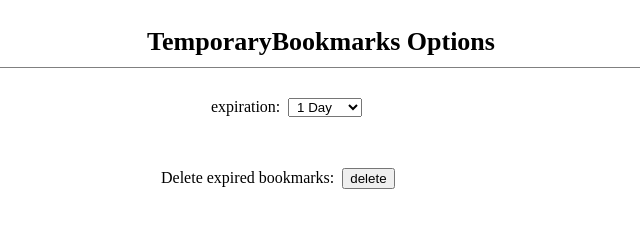
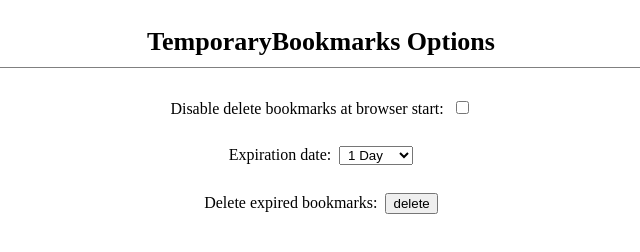
Before and after one commit to saihon/temporary-bookmarks, a browser extension: page index.html in a window 1280 px wide. Shown: the whole page, without its empty margins (319-959 px from the left). Drawn offline with Linux system fonts and the light colour scheme.

Commit message:
Added a setting to disable the deletion when the browser is launched

```diff
--- a/css/style.css
+++ b/css/style.css
@@ -5,19 +5,15 @@ h1 {
     font-size: 26px;
     height: 40px;
     padding-top: 10px;
+    margin-bottom: 30px;
     border-bottom: 1px solid gray;
 }
 
-#expiration-box {
-    box-sizing: border-box;
-    height: 60px;
-    width: 220px;
-    margin: 30px auto 0;
+#box {
+    text-align: center;
 }
 
-#delete-box {
+.row {
     box-sizing: border-box;
-    height: 60px;
-    width: 320px;
-    margin: 10px auto 0;
+    margin-top: 28px;
 }
--- a/index.html
+++ b/index.html
@@ -9,11 +9,17 @@
 
 <body>
   <h1>TemporaryBookmarks Options</h1>
-  <div>
-
-    <div id="expiration-box">
+  <div id="box">
+    <div class="row">
+      <form name="formCheck">
+        <label>Disable delete bookmarks at browser start:&nbsp;
+          <input type="checkbox" name="disable" value="">
+        </label>
+      </form>
+    </div><!-- end .row -->
+    <div class="row">
       <form name="formSelect">
-        <label>expiration:&nbsp;
+        <label>Expiration date:&nbsp;
           <select name="expiration">
             <option value="0">&nbsp;1 Day</option>
             <option value="1">&nbsp;3 Day</option>
@@ -24,16 +30,14 @@
           </select>
         </label>
       </form>
-    </div>
-
-    <div id="delete-box">
+    </div><!-- end .row -->
+    <div class="row">
       <label>
         Delete expired bookmarks:&nbsp;
         <button id="delete-button">delete</button>
       </label>
-    </div>
-
-  </div>
+    </div><!-- end .row -->
+  </div><!-- #box -->
   <script src="js/define.js"></script>
   <script src="js/options.js"></script>
 </body>
--- a/js/define.js
+++ b/js/define.js
@@ -17,6 +17,7 @@ let EXPIRATION_TIMES = {
 let DEFAULT_SETTINGS = {
     key : 4, // 1month
     folderId : '',
+    disable : false,
 };
 
 let _deleteBookmarkRecursively = (timeInMs, expirationMs, folderId) => {
@@ -63,6 +64,10 @@ let deleteBookmark = () => {
         if (!item.settings) {
             item[STORAGE_KEY] = DEFAULT_SETTINGS;
             chrome.storage.sync.set(item);
+        }
+
+        if (item.settings.disable) {
+            return;
         }
 
         if (item.settings.folderId == '') {
--- a/js/options.js
+++ b/js/options.js
@@ -1,8 +1,21 @@
 'use strict';
 
 chrome.storage.sync.get(STORAGE_KEY, (item) => {
+    document.formCheck.disable.checked           = item.settings.disable;
     document.formSelect.expiration.selectedIndex = item.settings.key;
 });
+
+let changedDisableCheckbox = (e) => {
+    e.preventDefault();
+    chrome.storage.sync.get(STORAGE_KEY, (item) => {
+        if (!item.settings) return;
+        item.settings.disable = document.formCheck.disable.checked;
+        chrome.storage.sync.set(item);
+    });
+};
+
+document.formCheck.disable.addEventListener(
+    'change', changedDisableCheckbox, false);
 
 let changedExpirationSelect = (e) => {
     e.preventDefault();
```
Also changed, not shown: manifest.json.
